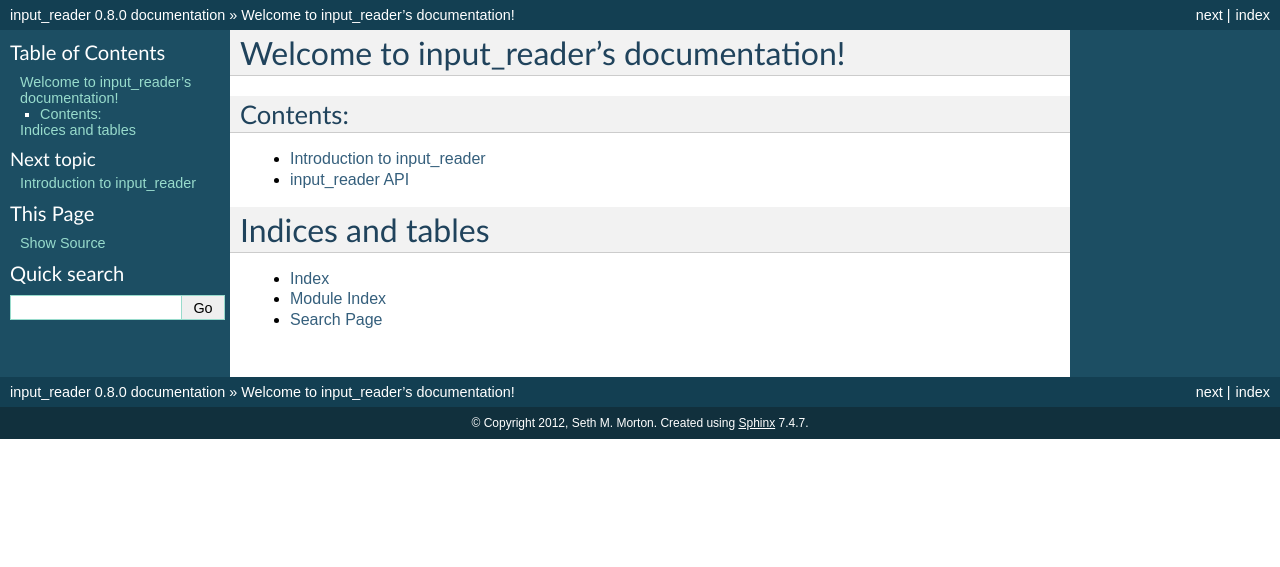
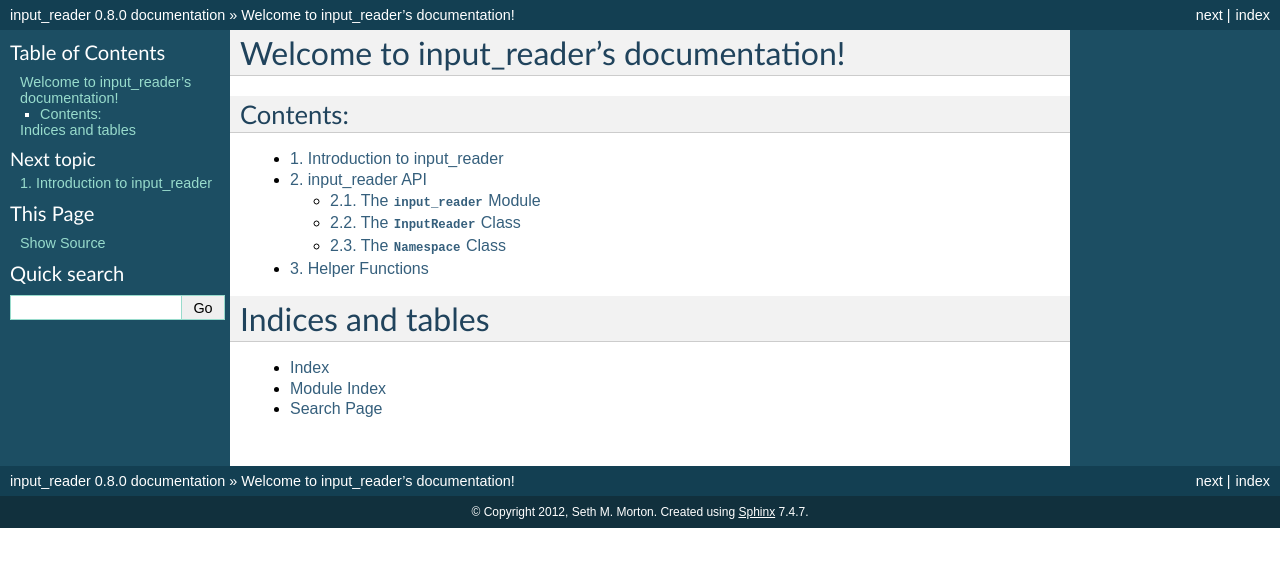
Before and after one commit to SethMMorton/input_reader, a Sphinx documentation site: the page built from docs/source/index.rst, in a window 1280 px wide. Shown: the top 567 px of the page. Built offline with Sphinx 7.4.7, drawn with Linux system fonts in a browser that asks for light colours.

Commit message:
Began more work on documentation

```diff
--- a/docs/source/API.rst
+++ b/docs/source/API.rst
@@ -2,16 +2,21 @@
 ================
 
 .. py:currentmodule:: input_reader
+
+The ``input_reader``  Module
+----------------------------
+
+The ``InputReader`` Class
+-------------------------
+
 .. autoclass:: InputReader
-    :members:
-    :inherited-members:
 
-.. autoclass:: ReaderError
+..    :members:
+..    :inherited-members:
 
-.. autoclass:: SUPPRESS
+The ``Namespace`` Class
+-----------------------
 
-.. autofunction:: abs_file_path
+.. autoclass:: Namespace
 
-.. autofunction:: file_safety_check
-
-.. autofunction:: range_check
+..    :members:
```
Also changed, not shown: README.rst (+5 -4 lines), docs/source/helperfunctions.rst (added, +10 -0 lines), docs/source/index.rst (+5 -3 lines).
